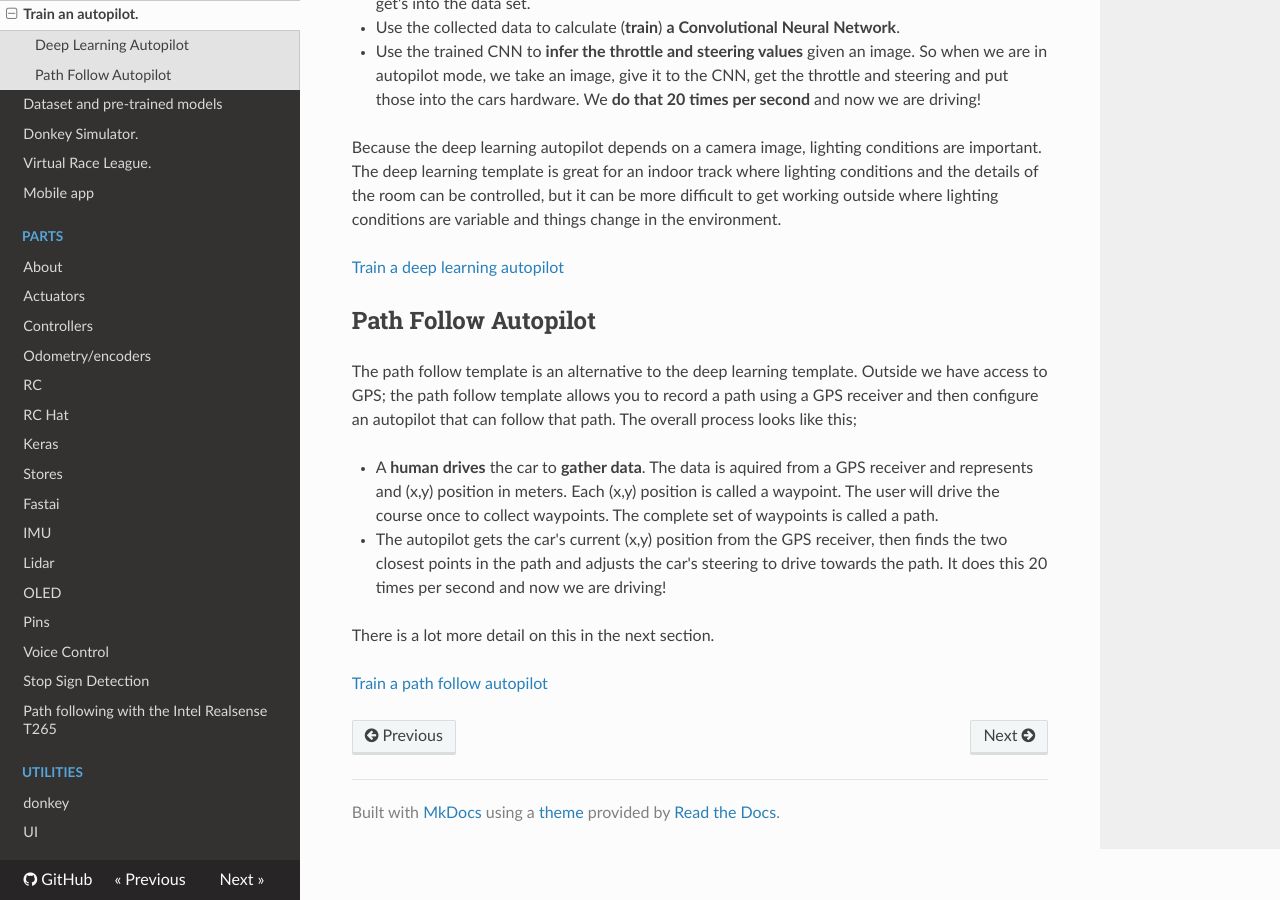
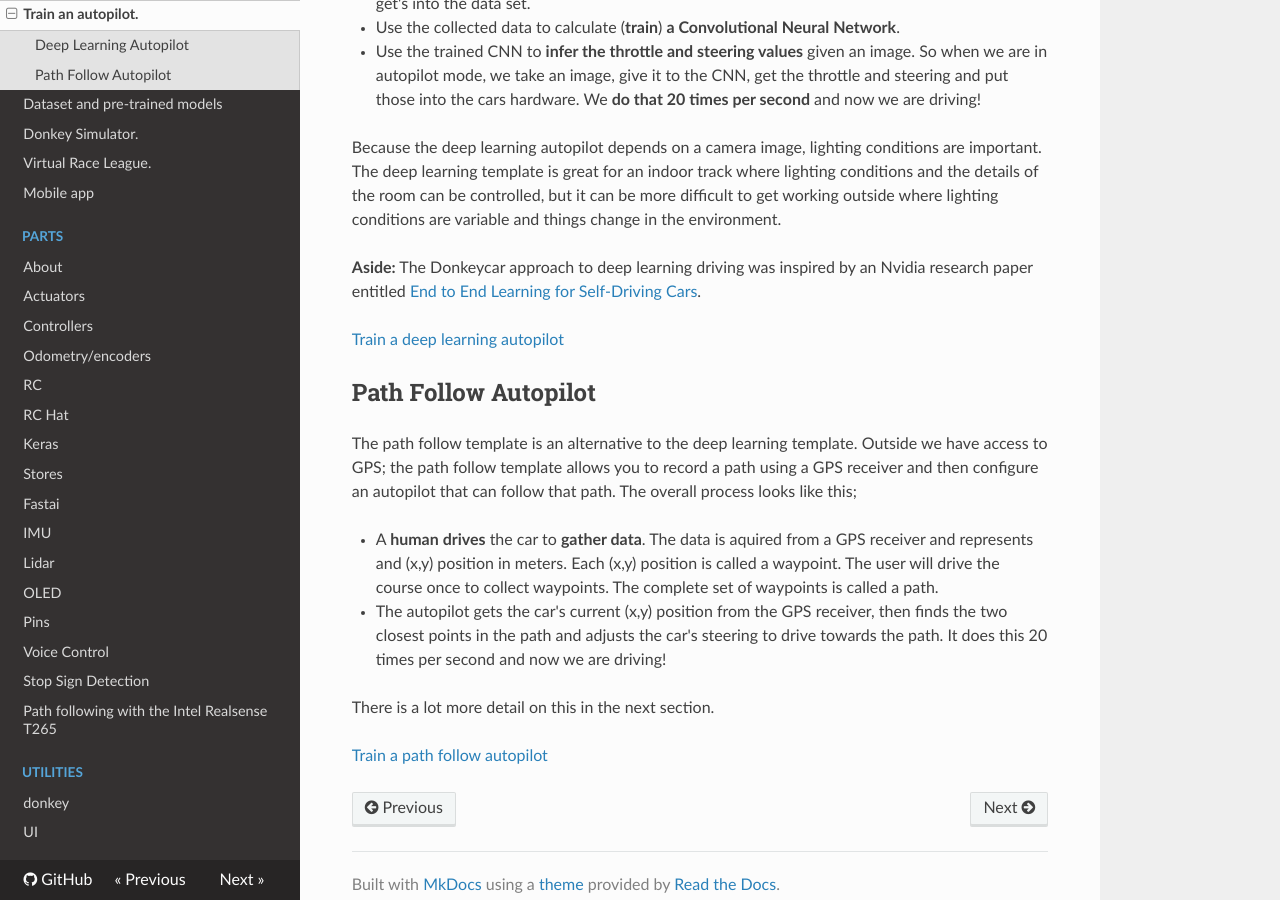
Before and after one commit to autorope/donkeydocs, an MkDocs documentation site: the page built from docs/guide/train_autopilot.md, in a window 1280 px wide and 900 px high, scrolled down 680 px. Built offline with MkDocs 1.6.1, drawn with Linux system fonts in a browser that asks for light colours; nearby versions of some CDN libraries.

Commit message:
add link to nvidia paper

```diff
--- a/docs/guide/train_autopilot.md
+++ b/docs/guide/train_autopilot.md
@@ -16,7 +16,11 @@ The deep learning autopilot uses a single forward facing camera and a convolutio
 
 Because the deep learning autopilot depends on a camera image, lighting conditions are important.  The deep learning template is great for an indoor track where lighting conditions and the details of the room can be controlled, but it can be more difficult to get working outside where lighting conditions are variable and things change in the environment.
 
+**Aside:** The Donkeycar approach to deep learning driving was inspired by an Nvidia research paper entitled [End to End Learning for Self-Driving Cars](https://arxiv.org/pdf/1604.07316v1.pdf).
+
+
 [Train a deep learning autopilot](./deep_learning/train_autopilot.md)
+
 
 ## Path Follow Autopilot
 The path follow template is an alternative to the deep learning template.  Outside we have access to GPS; the path follow template allows you to record a path using a GPS receiver and then configure an autopilot that can follow that path.  The overall process looks like this;
```
